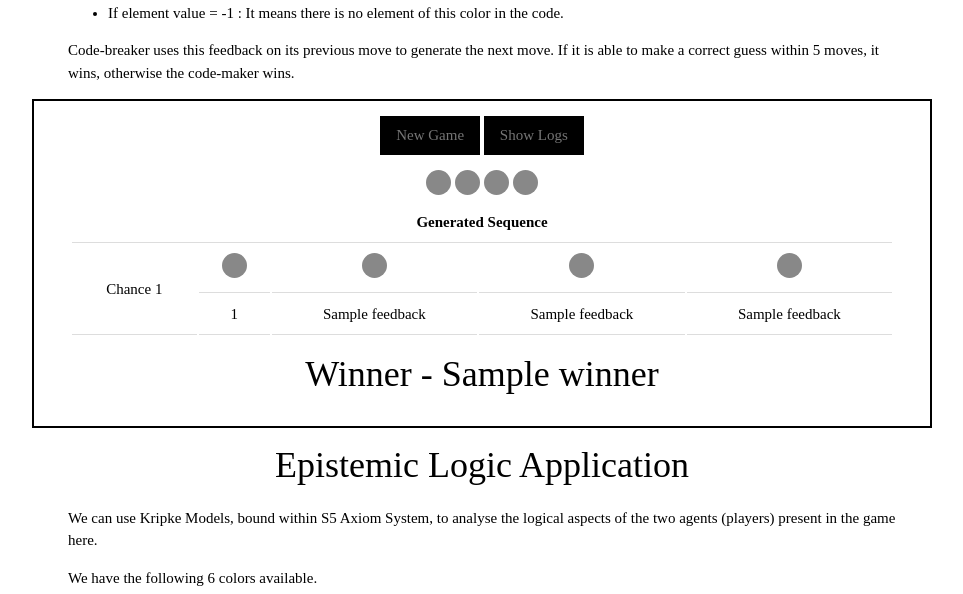
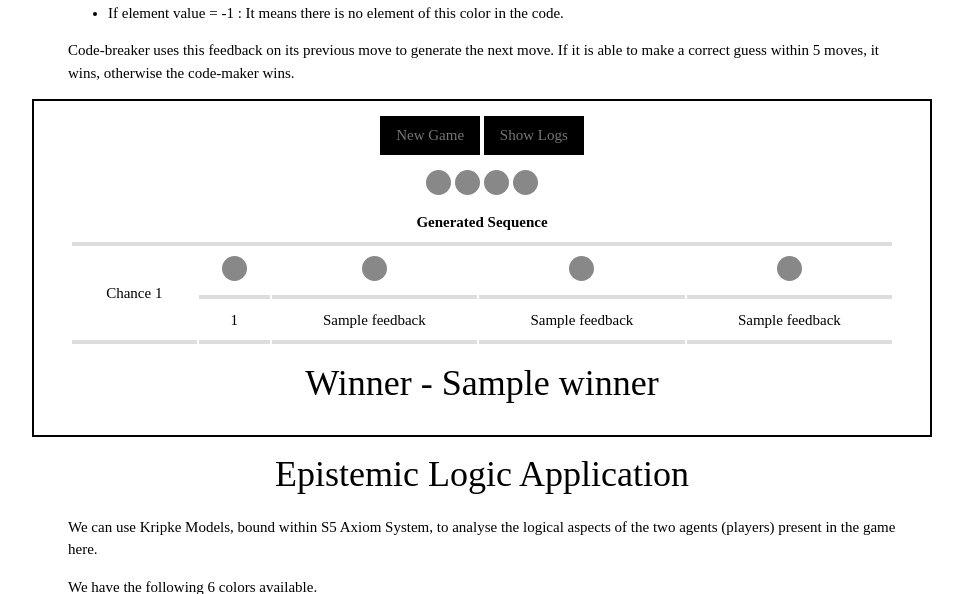
Before and after one commit to tskr1681/Mastermindgame, a Flask app: template templates/game.html in a window 1280 px wide. Shown: the part 702-1296 px from the top of the page, without its empty margins (158-1121 px from the left). Run offline with Flask 2, Linux system fonts and the light colour scheme; the template is opened without the code that fills it: most values are stand-ins (such as "Sample title", 1, 10 or a date in 2020).

Commit message:
Update game.html

```diff
--- a/templates/game.html
+++ b/templates/game.html
@@ -28,7 +28,7 @@
 
             th, td {
                 padding: 8px;
-                border-bottom: 1px solid #ddd;
+                border-bottom: 4px solid #ddd;
             }
 
             div {
```
